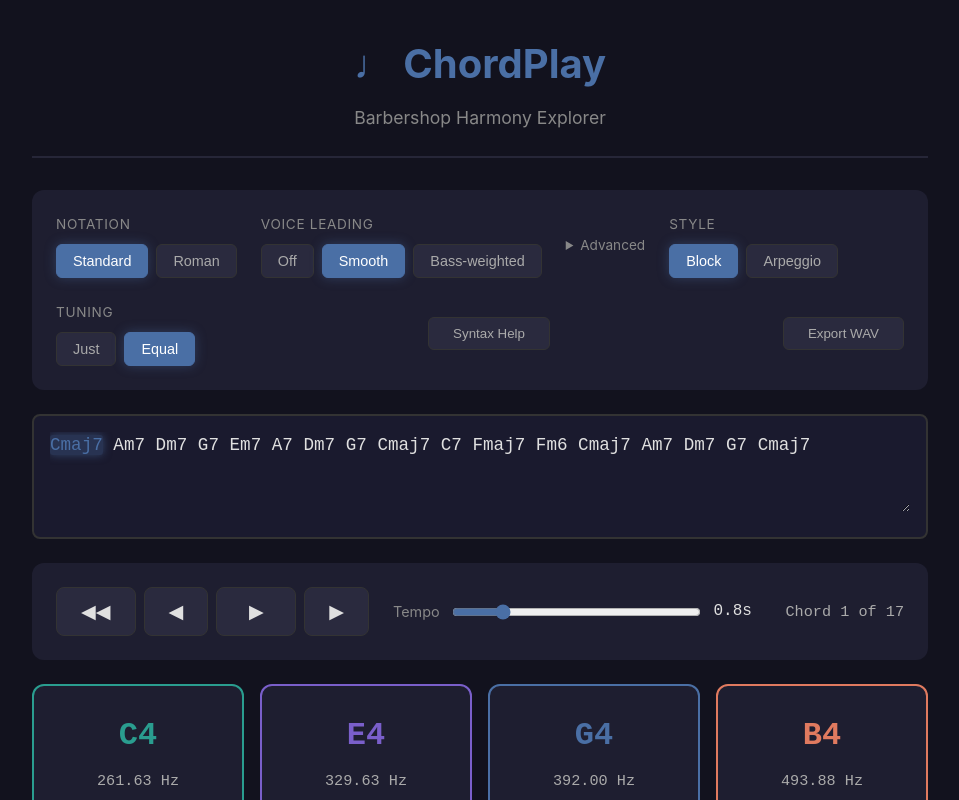
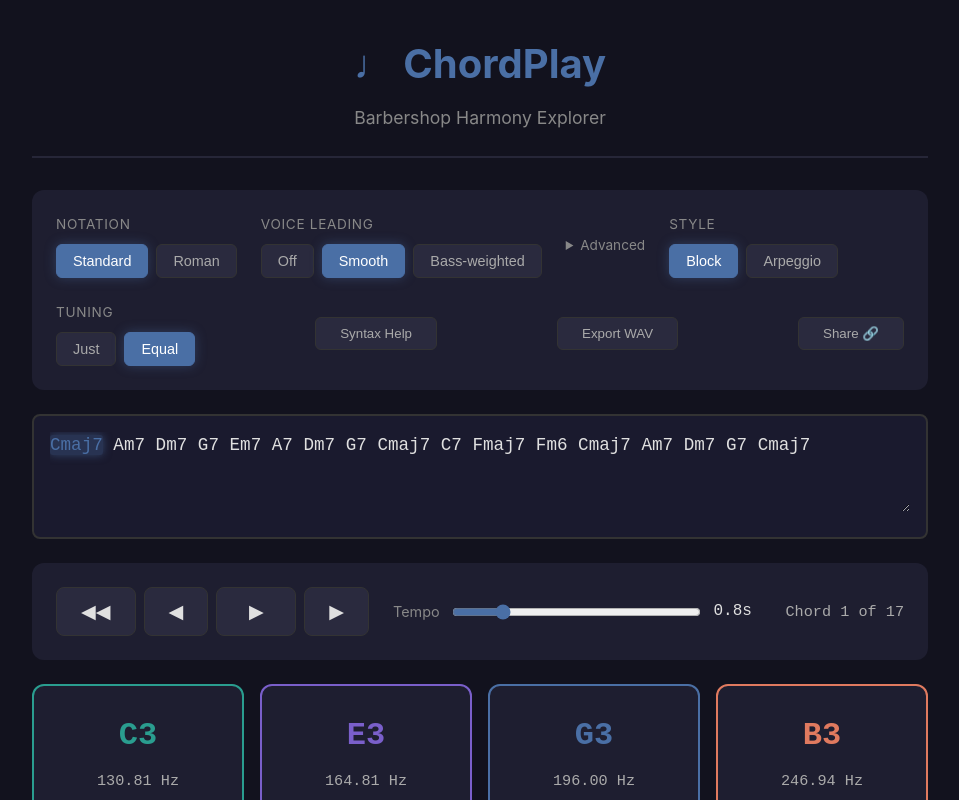
Before and after one commit to sspeaks/chordplay, a React (Vite) app in the folder web/: page / in a window 1280 px wide. Shown: the top 800 px of the page, without its empty margins (160-1119 px from the left). Built offline with nearby package versions, Linux system fonts and the light colour scheme; a web font is replaced by a local one.

Commit message:
Add share-link button and lower default gravity center to A3

```diff
--- a/web/src/components/Toolbar.tsx
+++ b/web/src/components/Toolbar.tsx
@@ -202,6 +202,21 @@ export default function Toolbar({
       >
         {isExporting ? 'Exporting…' : 'Export WAV'}
       </button>
+
+      <button
+        className="syntax-help-btn"
+        onClick={() => {
+          navigator.clipboard.writeText(window.location.href).then(() => {
+            const btn = document.activeElement as HTMLButtonElement;
+            const orig = btn.textContent;
+            btn.textContent = 'Copied!';
+            setTimeout(() => { btn.textContent = orig; }, 1500);
+          });
+        }}
+        title="Copy shareable link to clipboard"
+      >
+        Share 🔗
+      </button>
     </div>
   );
 }
--- a/web/src/engine/urlState.ts
+++ b/web/src/engine/urlState.ts
@@ -21,7 +21,7 @@ export const DEFAULTS: AppState = {
   tempo: 0.8,
   notationMode: 'standard',
   selectedKey: { root: 'C', quality: 'major' },
-  gravityCenter: 60,
+  gravityCenter: 57,  // A3
   targetSpread: 12,
 };
 
--- a/web/src/engine/voiceLeading.ts
+++ b/web/src/engine/voiceLeading.ts
@@ -3,7 +3,7 @@ import { pitchToMidi, midiToPitch, nearestPitch, voiceChord, chordPitchClasses,
 
 export const GRAVITY_WEIGHT = 1.0;
 export const SPREAD_WEIGHT = 2;
-export const DEFAULT_GRAVITY_CENTER = 60;  // C4
+export const DEFAULT_GRAVITY_CENTER = 57;  // A3
 export const DEFAULT_TARGET_SPREAD = 12;   // 1 octave
 
 function permutations<T>(arr: T[]): T[][] {
```
